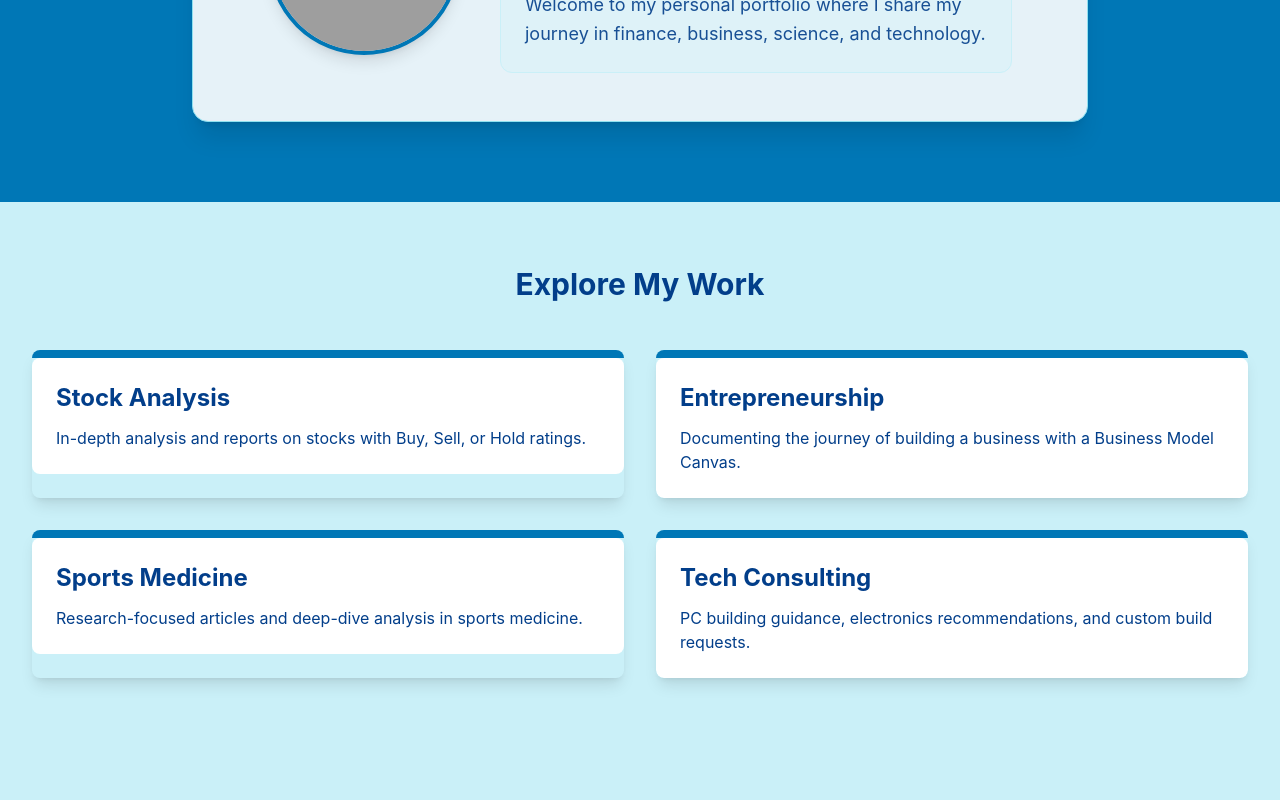
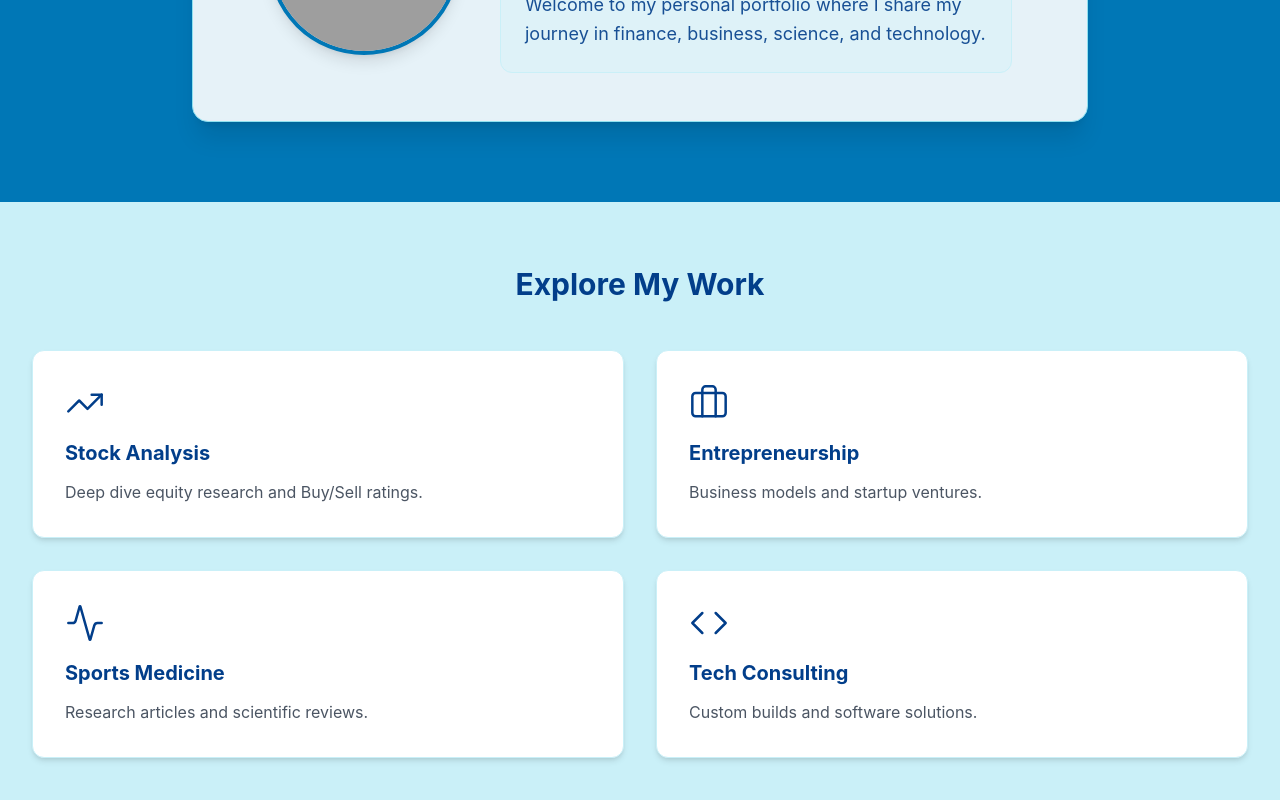
Before and after one commit to eugenelee0405/Website, a Next.js app: page / in a window 1280 px wide. Shown: the part 613-1413 px from the top of the page. Before the commit the page ends 1355 px from the top, so only its background shows below. Built offline with nearby package versions, Linux system fonts and the light colour scheme; grey boxes are pictures that could not be loaded.

Commit message:
Redesign homepage navigation with Feature Cards and icons

```diff
--- a/package.json
+++ b/package.json
@@ -12,6 +12,7 @@
   "dependencies": {
     "date-fns": "^3.6.0",
     "gray-matter": "^4.0.3",
+    "lucide-react": "^0.562.0",
     "next": "^14.2.5",
     "react": "^18.3.1",
     "react-dom": "^18.3.1",
--- a/src/app/page.tsx
+++ b/src/app/page.tsx
@@ -1,29 +1,30 @@
 import Link from 'next/link';
+import { TrendingUp, Briefcase, Activity, Code } from 'lucide-react';
 
 const sections = [
   {
     title: 'Stock Analysis',
-    description: 'In-depth analysis and reports on stocks with Buy, Sell, or Hold ratings.',
+    description: 'Deep dive equity research and Buy/Sell ratings.',
     href: '/stock-analysis',
-    color: 'bg-primary-dark',
+    icon: TrendingUp,
   },
   {
     title: 'Entrepreneurship',
-    description: 'Documenting the journey of building a business with a Business Model Canvas.',
+    description: 'Business models and startup ventures.',
     href: '/entrepreneurship',
-    color: 'bg-primary-dark',
+    icon: Briefcase,
   },
   {
     title: 'Sports Medicine',
-    description: 'Research-focused articles and deep-dive analysis in sports medicine.',
+    description: 'Research articles and scientific reviews.',
     href: '/sports-medicine',
-    color: 'bg-primary-dark',
+    icon: Activity,
   },
   {
     title: 'Tech Consulting',
-    description: 'PC building guidance, electronics recommendations, and custom build requests.',
+    description: 'Custom builds and software solutions.',
     href: '/tech-consulting',
-    color: 'bg-primary-dark',
+    icon: Code,
   },
 ];
 
@@ -81,23 +82,28 @@ export default function Home() {
             Explore My Work
           </h2>
           <div className="grid grid-cols-1 md:grid-cols-2 gap-8">
-            {sections.map((section) => (
+            {sections.map((section) => {
+              const Icon = section.icon;
+              return (
                 <Link
                   key={section.href}
                   href={section.href}
-                className="block rounded-lg shadow-lg overflow-hidden transition-transform hover:scale-105"
+                  className="group block bg-white rounded-xl border border-primary-light shadow-md hover:shadow-xl transition-all duration-300 hover:-translate-y-1 overflow-hidden"
                 >
-                <div className={`h-2 ${section.color}`}></div>
-                <div className="p-6 rounded-lg bg-white">
-                  <h3 className="text-2xl font-bold mb-3 text-primary-darkest">
+                  <div className="p-8 h-full flex flex-col items-start">
+                    <div className="mb-4 text-primary-darkest group-hover:scale-110 transition-transform duration-300">
+                      <Icon size={40} strokeWidth={1.5} />
+                    </div>
+                    <h3 className="text-xl font-bold mb-3 text-primary-darkest">
                       {section.title}
                     </h3>
-                  <p className="text-primary-darkest">
+                    <p className="text-gray-600 leading-relaxed">
                       {section.description}
                     </p>
                   </div>
                 </Link>
-            ))}
+              );
+            })}
           </div>
         </div>
       </section>
```
Also changed, not shown: 1 other file (tests, documents, lock files or other folders). Lines whose indentation alone changed are shown as unchanged.
